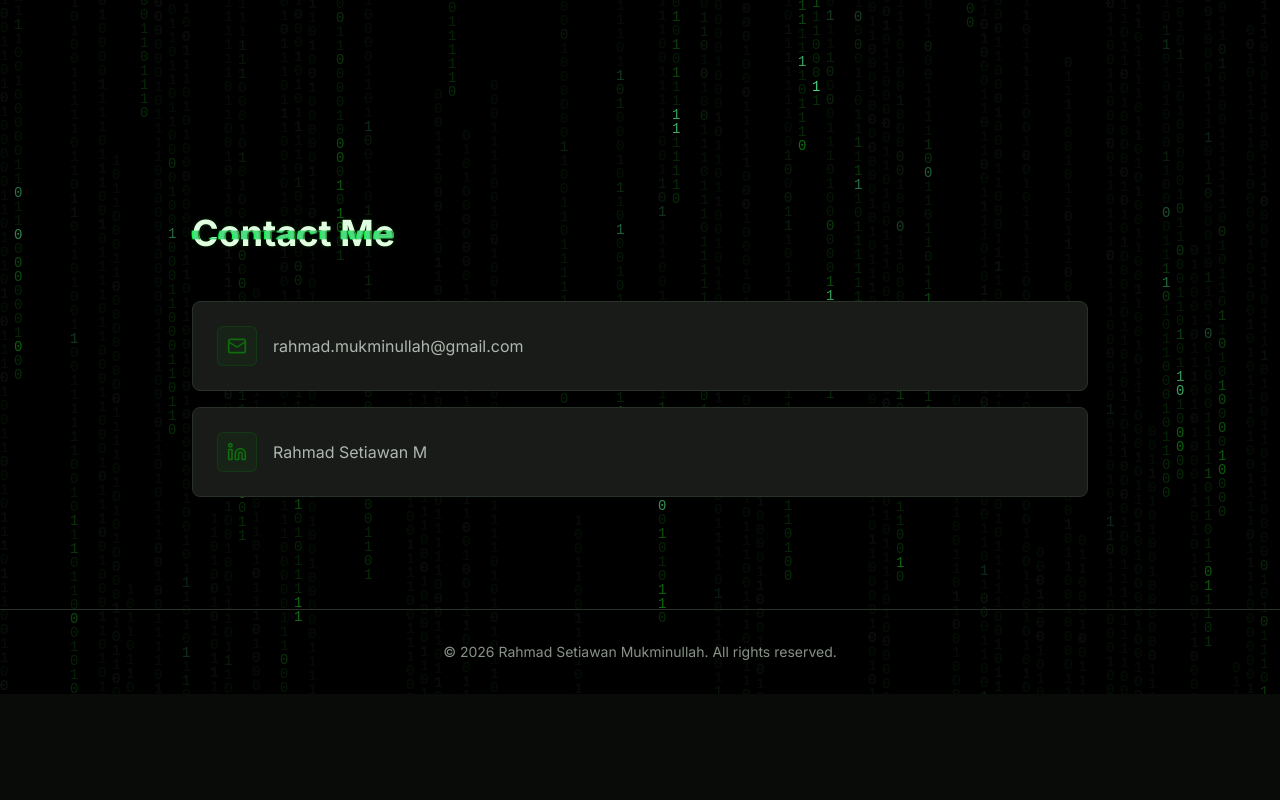
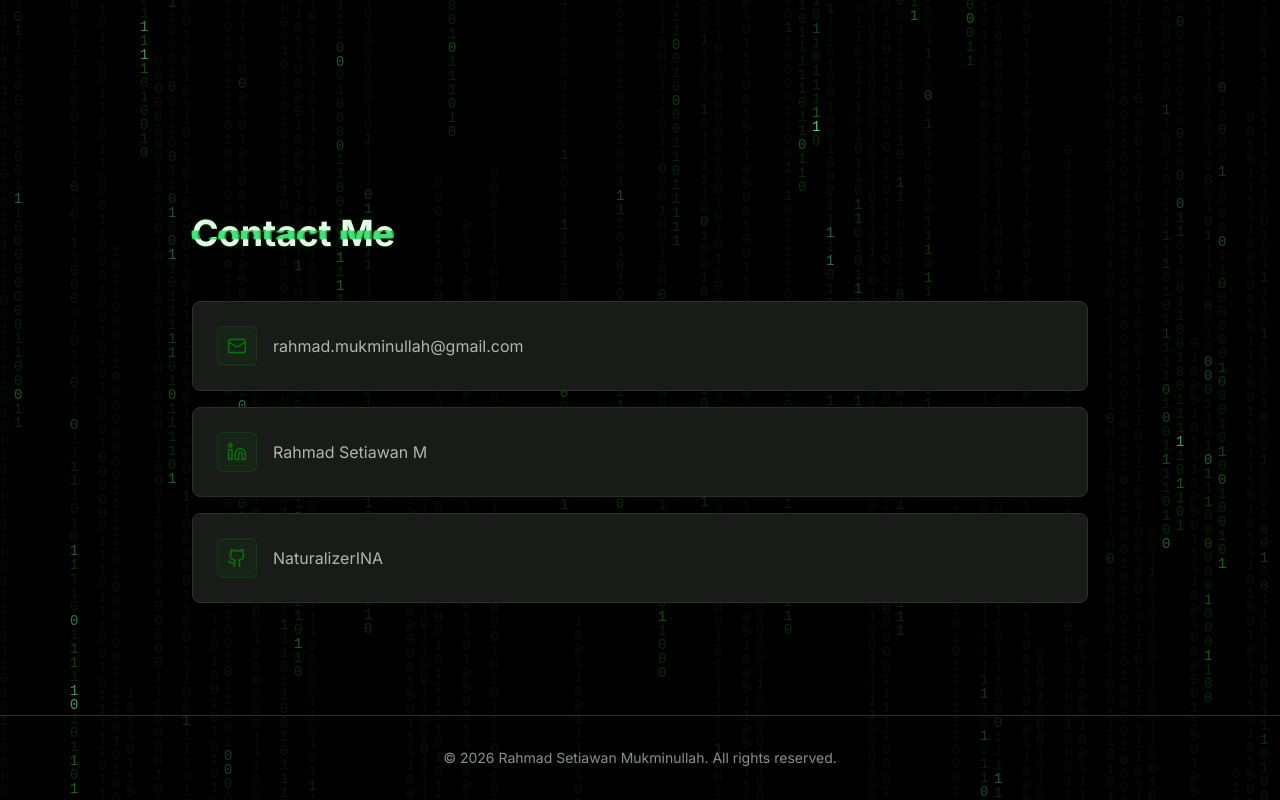
Before and after one commit to NaturalizerINA/my-portfolio, a Next.js app: page / in a window 1280 px wide. Shown: the part 2996-3796 px from the top of the page. Before the commit the page ends 3690 px from the top, so only its background shows below. Built offline with nearby package versions, Linux system fonts and the light colour scheme.

Commit message:
feat: add contact of github

```diff
--- a/app/components/ContactMe.tsx
+++ b/app/components/ContactMe.tsx
@@ -1,7 +1,7 @@
 "use client";
 
 import { motion } from "framer-motion";
-import { Mail, Linkedin } from "lucide-react";
+import { Mail, Linkedin, Github } from "lucide-react";
 import GlitchText from "./GlitchText";
 
 export default function ContactMe() {
@@ -59,6 +59,27 @@ export default function ContactMe() {
               Rahmad Setiawan M
             </a>
           </motion.div>
+
+          {/* Github */}
+          <motion.div
+            initial={{ opacity: 0, y: 20 }}
+            whileInView={{ opacity: 1, y: 0 }}
+            viewport={{ once: true }}
+            transition={{ duration: 0.5, delay: 0.2 }}
+            className="flex items-center gap-4 rounded-lg border border-border bg-card p-6 transition-colors hover:border-[#0e6b0e]/40"
+          >
+            <div className="flex h-10 w-10 shrink-0 items-center justify-center rounded-md border border-[#0e6b0e]/30 bg-[#0e6b0e]/10">
+              <Github size={20} className="text-[#0e6b0e]" />
+            </div>
+            <a
+              href="https://github.com/NaturalizerINA"
+              target="_blank"
+              rel="noopener noreferrer"
+              className="text-sm text-[hsl(120,5%,70%)] transition-colors hover:text-[#0e6b0e] md:text-base"
+            >
+              NaturalizerINA
+            </a>
+          </motion.div>
         </div>
       </div>
     </section>
```
